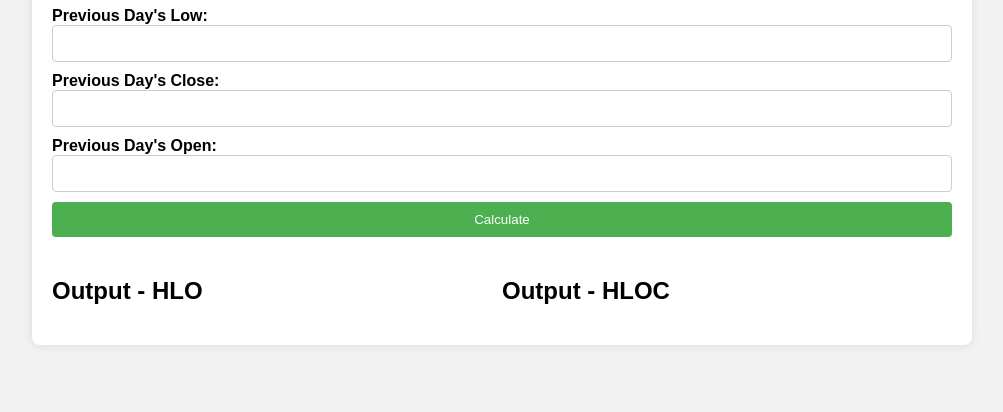
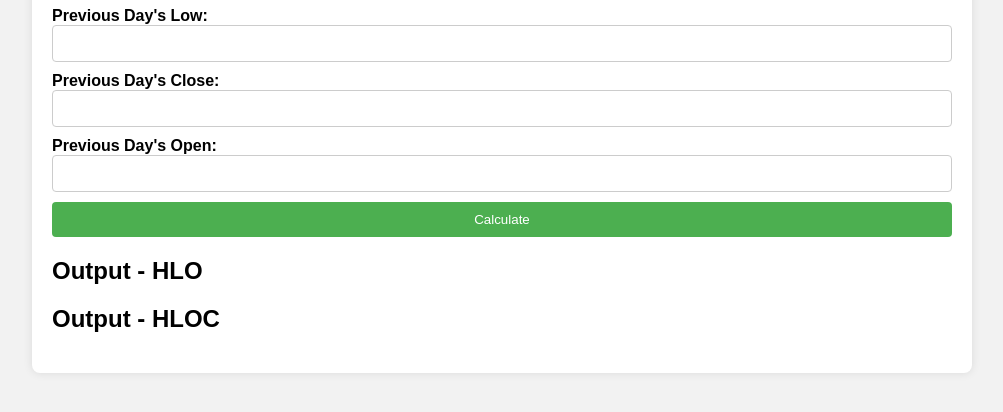
Before and after one commit to dakrav7/ShareMarket, a plain HTML site: page docs/index.html in a window 1280 px wide. Shown: the part 178-590 px from the top of the page, without its empty margins (138-1141 px from the left). Drawn offline with Linux system fonts and the light colour scheme.

Commit message:
Update index.html

```diff
--- a/docs/index.html
+++ b/docs/index.html
@@ -56,17 +56,8 @@ button:hover {
   background-color: #45a049;
 }
 
-.output-container {
-  display: flex;
-  justify-content: space-between;
-}
-
-.output {
-  flex: 1;
-}
-
 .output p {
-  margin: 0;
+  margin: 10px 0; /* Add space above and below each paragraph */
 }
 
 .key {
@@ -102,16 +93,14 @@ button:hover {
     <button type="button" onclick="calculatePivot()">Calculate</button>
   </form>
 
-  <div class="output-container">
-    <div class="output" id="hloOutput">
-      <h2>Output - HLO</h2>
-      <p id="hloResult"></p>
-    </div>
+  <div id="hloOutput">
+    <h2>Output - HLO</h2>
+    <p id="hloResult"></p>
+  </div>
 
-    <div class="output" id="hlocOutput">
-      <h2>Output - HLOC</h2>
-      <p id="hlocResult"></p>
-    </div>
+  <div id="hlocOutput">
+    <h2>Output - HLOC</h2>
+    <p id="hlocResult"></p>
   </div>
 
 </div>
```
